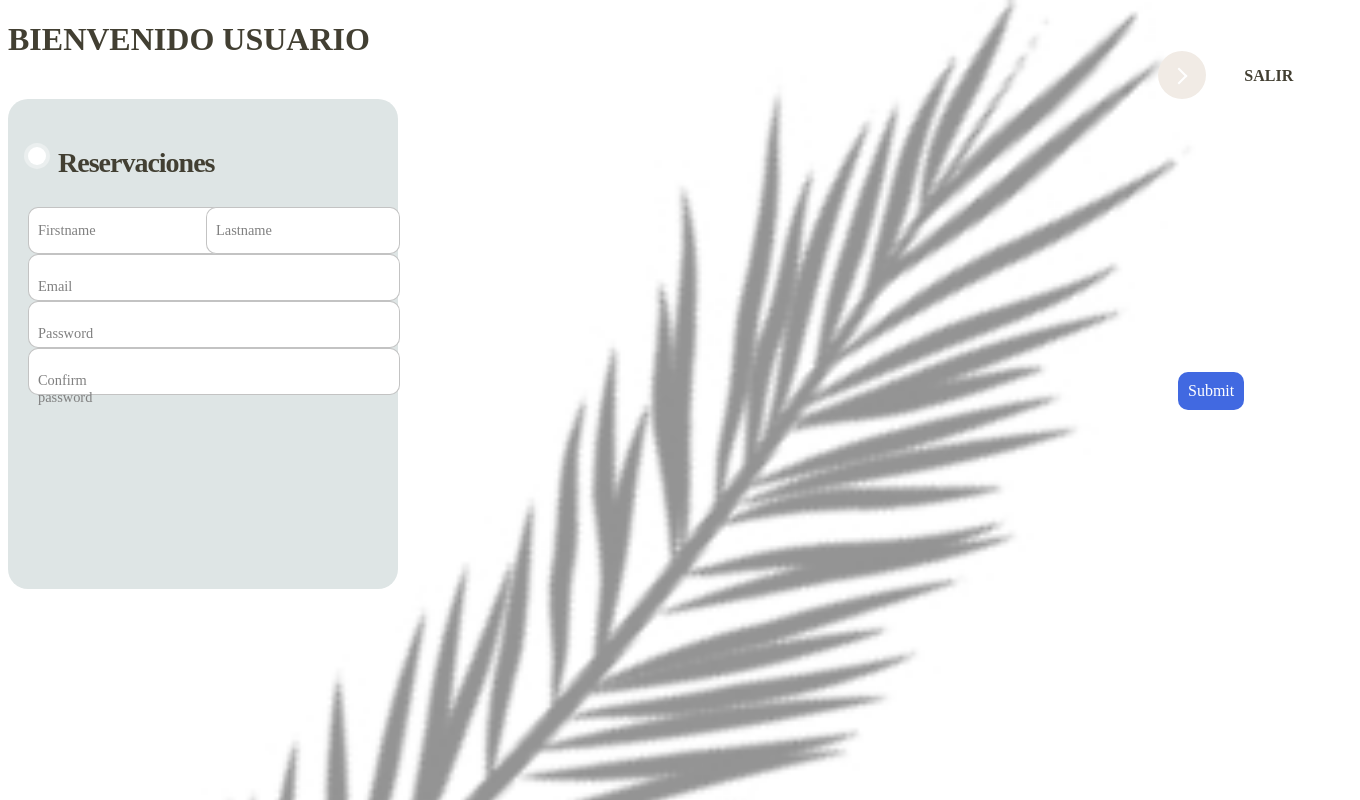
After one commit to vanessa515/Sistema-hotel-ROCK-LORE, a PHP site: page /Reservaciones.html in a window 1360 px wide. The commit adds this page. Run offline with PHP 8.4, Linux system fonts and the light colour scheme.

Commit message:
actuakizacion reservacion

```diff
--- a/Css/estilo.css
+++ b/Css/estilo.css
@@ -1,4 +1,4 @@
-
+/* login */
 .card {
     width: 420px;
     height: 440px;
@@ -96,6 +96,7 @@
     background-repeat: no-repeat;
     background-size: cover;
   }
+  /* btn salida */
   button {
     margin-left: 1150px;
     margin-top: -30px;
@@ -187,7 +188,7 @@
    }
 
 
-
+/* home admin y recepcionista */
 .buttons button {
   width: 250px;
   height: 100px;
@@ -325,3 +326,130 @@
 .buttons button:focus {
   outline: 0;
 }
+/* formulario reservaciones */
+.form {
+  width: 350px;
+  height: 450px;
+  background-color: #DEE5E5;
+  padding: 20px;
+  border-radius: 20px;
+}
+
+.title {
+  font-size: 28px;
+  color: #423F32;
+  font-weight: 600;
+  letter-spacing: -1px;
+  position: relative;
+  align-items: center;
+  padding-left: 30px;
+}
+
+.title::before,.title::after {
+  position: absolute;
+  content: "";
+  height: 16px;
+  width: 16px;
+  border-radius: 50%;
+  left: 0px;
+  background-color: #FFFF;
+}
+
+.title::before {
+  width: 18px;
+  height: 18px;
+  background-color: #FFFF;
+}
+
+.title::after {
+  width: 18px;
+  height: 18px;
+  animation: pulse 1s linear infinite;
+}
+
+.message, .signin {
+  color: rgba(88, 87, 87, 0.822);
+  font-size: 14px;
+}
+
+.signin {
+  text-align: center;
+}
+
+.signin a {
+  color: royalblue;
+}
+
+.signin a:hover {
+  text-decoration: underline royalblue;
+}
+
+.flex {
+  display: flex;
+  width: 100%;
+  gap: 6px;
+}
+
+.form label {
+  position: relative;
+}
+
+.form label .input {
+  width: 100%;
+  padding: 10px 10px 20px 10px;
+  outline: 0;
+  border: 1px solid rgba(105, 105, 105, 0.397);
+  border-radius: 10px;
+}
+
+.form label .input + span {
+  position: absolute;
+  left: 10px;
+  top: 15px;
+  color: grey;
+  font-size: 0.9em;
+  cursor: text;
+  transition: 0.3s ease;
+}
+
+.form label .input:placeholder-shown + span {
+  top: 15px;
+  font-size: 0.9em;
+}
+
+.form label .input:focus + span,.form label .input:valid + span {
+  top: 30px;
+  font-size: 0.7em;
+  font-weight: 600;
+}
+
+.form label .input:valid + span {
+  color: green;
+}
+
+.submit {
+  border: none;
+  outline: none;
+  background-color: royalblue;
+  padding: 10px;
+  border-radius: 10px;
+  color: #fff;
+  font-size: 16px;
+  transform: .3s ease;
+}
+
+.submit:hover {
+  background-color: rgb(56, 90, 194);
+}
+
+@keyframes pulse {
+  from {
+    transform: scale(0.9);
+    opacity: 1;
+  }
+
+  to {
+    transform: scale(1.8);
+    opacity: 0;
+  }
+}
--- a/Home_rec.html
+++ b/Home_rec.html
@@ -16,7 +16,7 @@
       </button>
       <div style="padding: 90px 0">
       <div class="buttons">
-        <button class="btn" style="width: 300px; height: 300px;  margin-left: 390px; margin-bottom: -299px;" ><span></span><p  data-text=" Ir al control" data-title="Control"></p></button>
+        <button class="btn" style="width: 300px; height: 300px;  margin-left: 390px; margin-bottom: -299px;" ><span></span><p  data-text=" Ir a lista de clientes" data-title="Clientes"></p></button>
      </div>
      <div class="buttons">
         <button class="btn" style="width: 300px; height: 300px; margin-left: 700px; margin-top: -190px;" ><span></span><p  data-text=" Ir a habitaciones" data-title="Habitaciones"></p></button>
--- /dev/null
+++ b/Reservaciones.html
@@ -0,0 +1,48 @@
+<!DOCTYPE html>
+<html lang="en">
+<head>
+    <meta charset="UTF-8">
+    <meta name="viewport" content="width=device-width, initial-scale=1.0">
+    <title>Home recepcionista</title>
+    <link rel="stylesheet" type="text/css" href="Css/estilo.css">
+</head>
+<body background="Img/imgHome.jpg" class="imgHome">
+    <h1 style="font-family: Cormorant Garamod; color: #423F32;">BIENVENIDO USUARIO</h1>
+    <button class="learn-more">
+        <span class="circle" aria-hidden="true">
+        <span class="icon arrow"></span>
+        </span>
+        <span class="button-text">Salir</span>
+      </button>
+
+      <form class="form">
+        <p class="title">Reservaciones</p>
+            <div class="flex">
+            <label>
+                <input required="" placeholder="" type="text" class="input">
+                <span>Firstname</span>
+            </label>
+
+            <label>
+                <input required="" placeholder="" type="text" class="input">
+                <span>Lastname</span>
+            </label>
+        </div>
+
+        <label>
+            <input required="" placeholder="" type="email" class="input">
+            <span>Email</span>
+        </label>
+
+        <label>
+            <input required="" placeholder="" type="password" class="input">
+            <span>Password</span>
+        </label>
+        <label>
+            <input required="" placeholder="" type="password" class="input">
+            <span>Confirm password</span>
+        </label>
+        <button class="submit">Submit</button>
+    </form>
+</body>
+</html>
```
